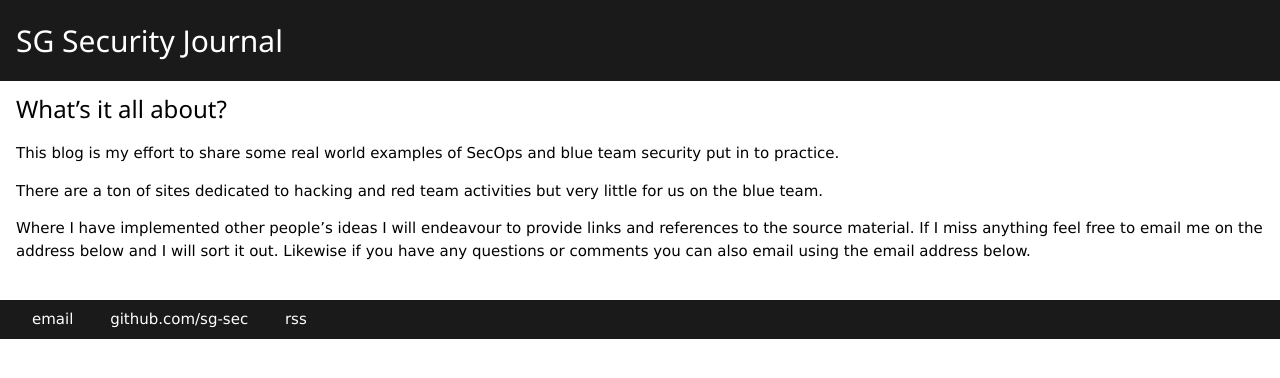
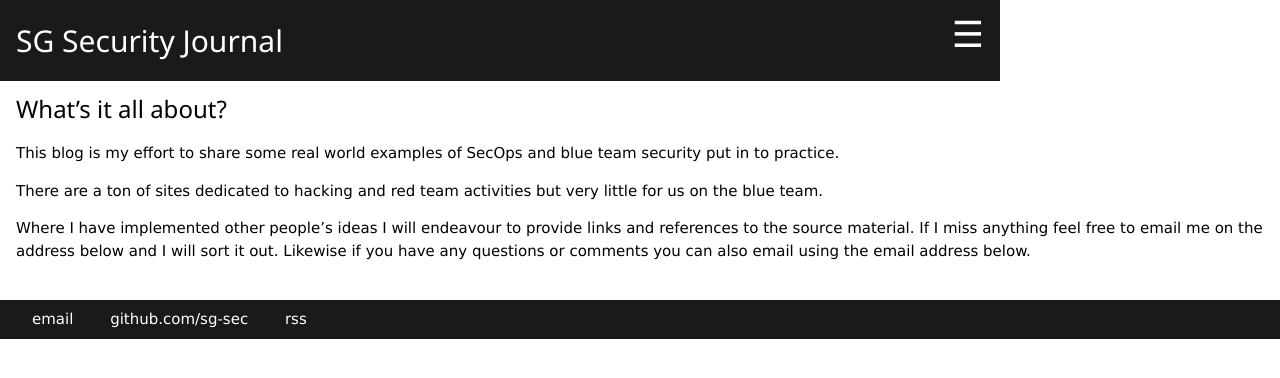
Before and after one commit to sg-sec/sg-sec.github.io, a Jekyll site: the page built from about/index.md, in a window 1280 px wide. Shown: the top 378 px of the page. Built offline with Jekyll 4.4.1, drawn with Linux system fonts in a browser that asks for light colours; our own code applies the rules of GitHub Pages for plain Markdown files.

Commit message:
Update default.html

```diff
--- a/_layouts/default.html
+++ b/_layouts/default.html
@@ -14,7 +14,7 @@
                                 <a class="w3-bar-item w3-button" href="/blog">Posts</a>
                                 <a class="w3-bar-item w3-button" href="/blog/tags.html">Tags</a>
                         </nav>
-			<header class="w3-bar sg-dark-charcoal-black" style="width:1500px">
+			<header class="w3-bar sg-dark-charcoal-black" style="width:1000px">
                                 <h2 class="w3-bar-item"><a href="/">SG Security Journal</a></h2>
                                 <button class="w3-button w3-bar-item sg-dark-charcoal-black w3-xxlarge w3-right" onclick="w3_open()">&#9776;</button>
 			</header>
```
